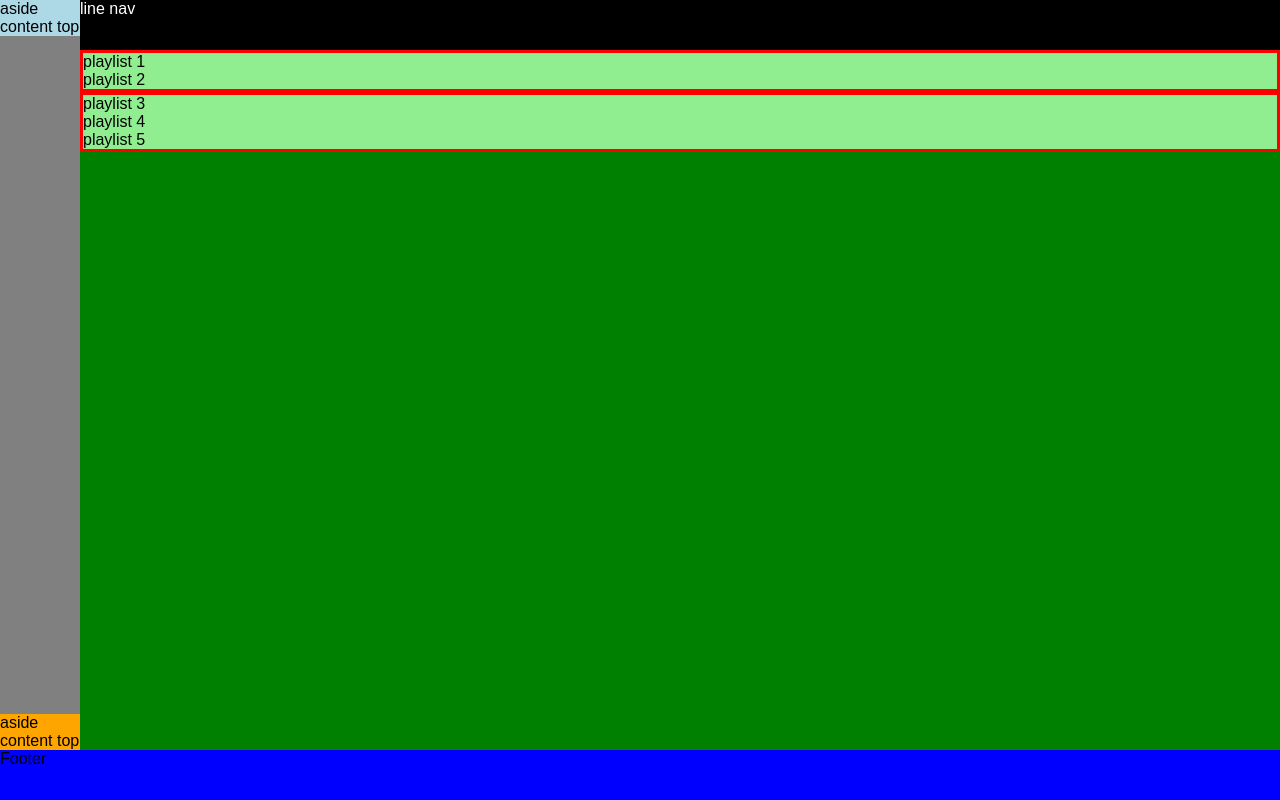
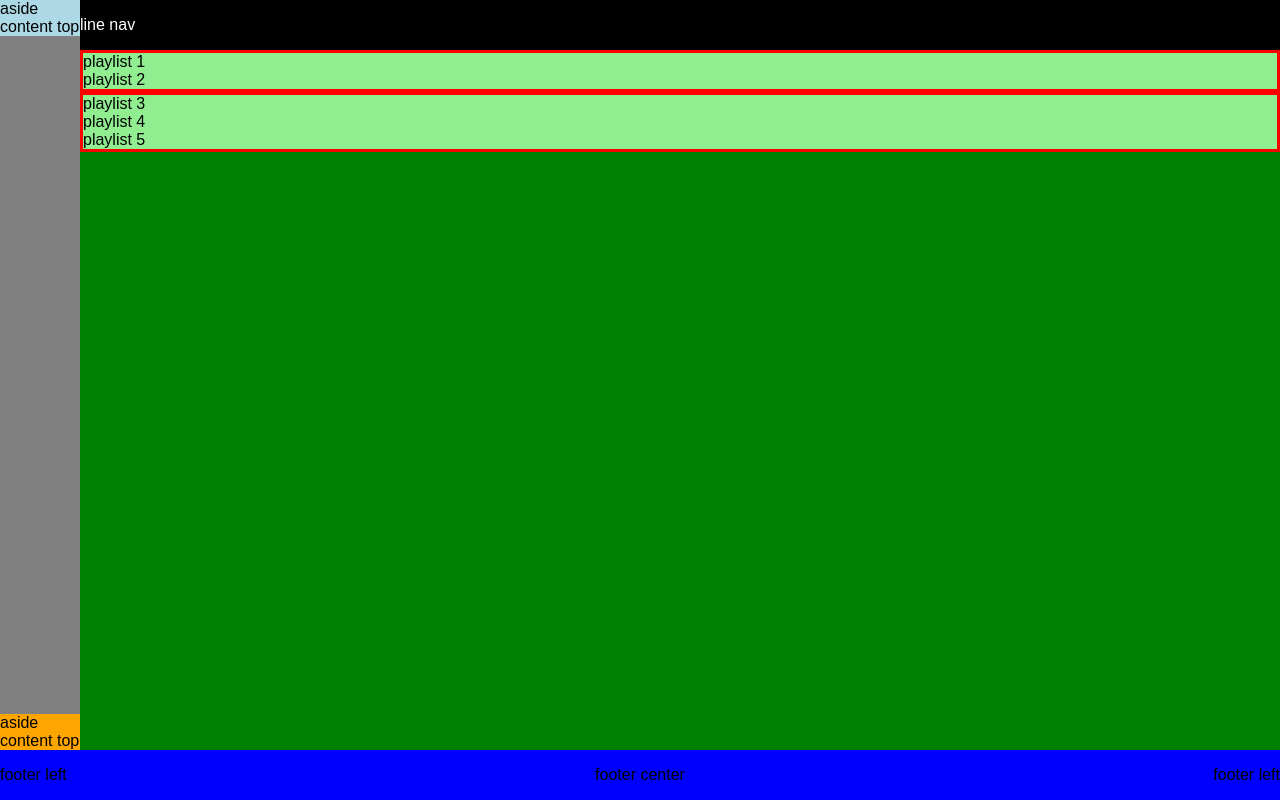
Before and after one commit to DeTaddeoDaniel/html-css-spotifyweb, a plain HTML site: page index.html in a window 1280 px wide. Drawn offline with Linux system fonts and the light colour scheme.

Commit message:
Struttura lv 2 - footer - blocchi colorati

```diff
--- a/index.html
+++ b/index.html
@@ -72,7 +72,22 @@
 
         <!-- Sezione footer -->
         <footer>
-            Footer
+
+            <!-- footer - left -->
+            <div class="footer-left">
+                footer left
+            </div>
+
+            <!-- footer - center -->
+            <div class="footer-center">
+                footer center
+            </div>
+
+            <!-- footer - right -->
+            <div class="footer-right">
+                footer left
+            </div>
+
         </footer>
 
     </body>
--- a/style.css
+++ b/style.css
@@ -18,6 +18,7 @@
     display: flex;
     flex-direction: column;
     justify-content: space-between;
+    align-items: center;
 }
 
 .aside-top{
@@ -37,6 +38,8 @@ nav{
     background-color: black;
     height: 50px;
     color: white;
+    display: flex;
+    align-items: center;
 }
 
 section{
@@ -48,4 +51,7 @@ footer{
     height: 50px;
     width: 100%;
     background-color: blue;
+    display: flex;
+    justify-content: space-between;
+    align-items: center;
 }
```
